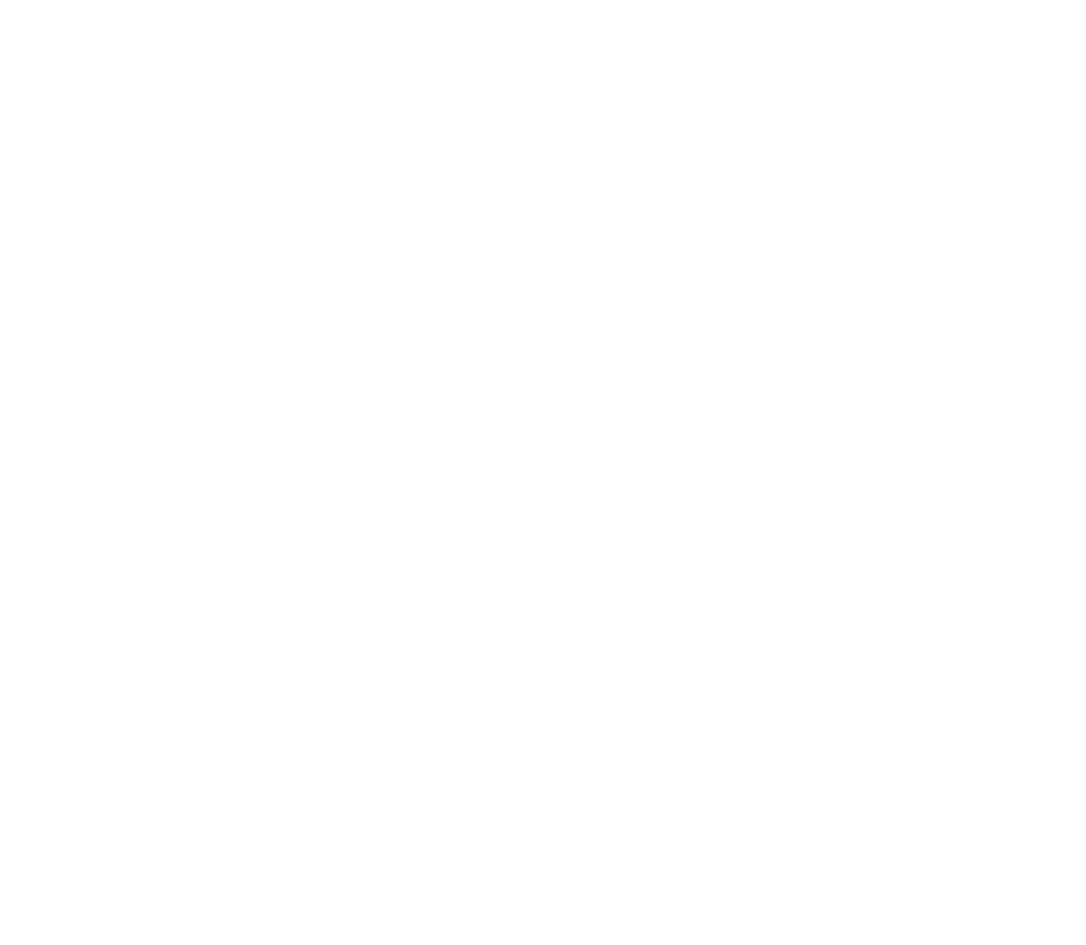
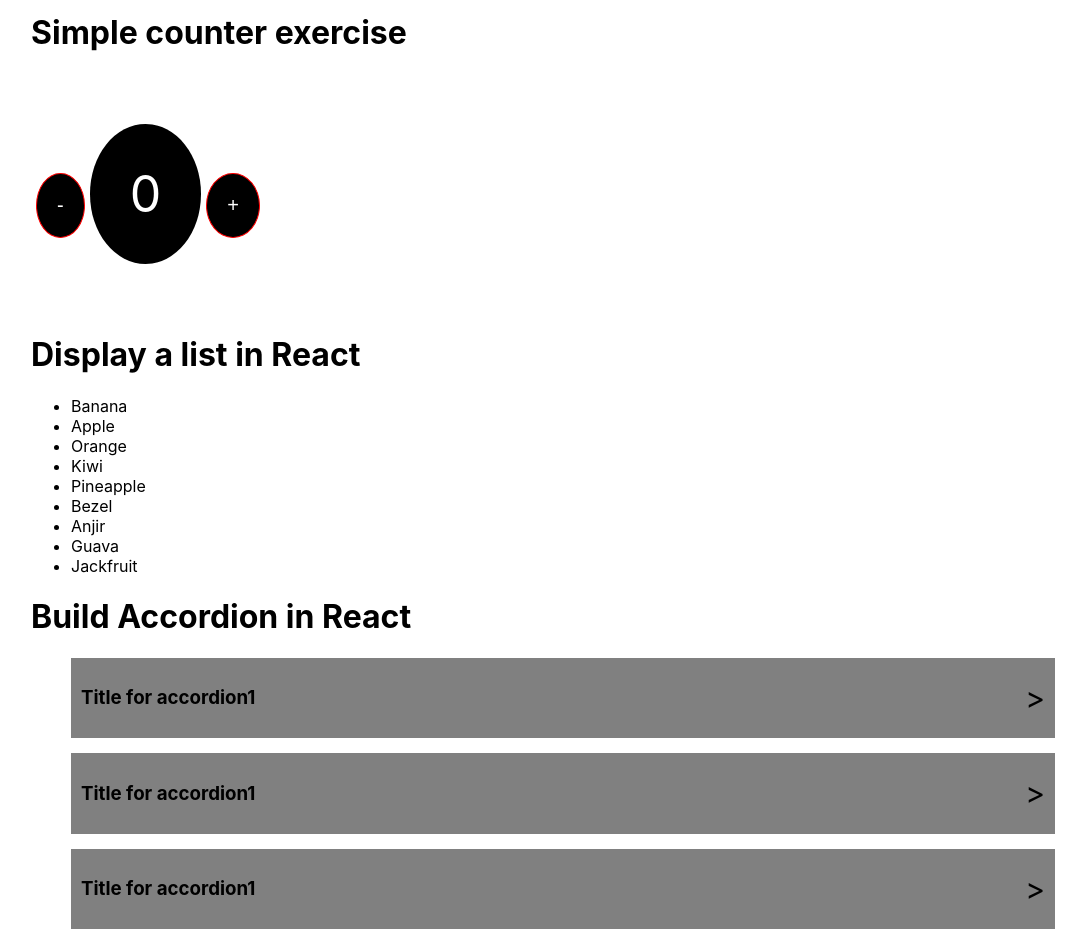
Before and after one commit to rashik007/react-exercises, a React (Create React App) app: page / in a window 1280 px wide. Shown: the part 300-1245 px from the top of the page, without its empty margins (97-1183 px from the left). Before the commit the page ends 800 px from the top, so only its background shows below. Built offline with nearby package versions, Linux system fonts and the light colour scheme.

Commit message:
new files added to exercise folder from laptop

```diff
--- a/src/App.js
+++ b/src/App.js
@@ -2,11 +2,17 @@
 import "./App.scss";
 import React from "react";
 import Search from "./components/Search";
+import Counter from "./components/Counter";
+import MapArr from "./components/MapArr";
+import Accordion from "./components/Accordion";
 
 function App() {
   return (
     <div>
       <Search />
+      <Counter />
+      <MapArr />
+      <Accordion />
     </div>
   );
 }
--- a/src/App.scss
+++ b/src/App.scss
@@ -47,3 +47,83 @@
     margin: 30px;
   }
 }
+
+.counter-body {
+  width: 80%;
+  margin-left: auto;
+  margin-right: auto;
+}
+
+.counter {
+  display: flex;
+  align-items: baseline;
+}
+
+.decrement--counter,
+.increment--counter,
+.increment--counter {
+  background: black;
+  color: white;
+  color: white;
+  font-size: 20px;
+  text-align: center;
+  padding: 20px;
+  border-radius: 50%;
+  border: 1px solid red;
+  margin: 5px;
+
+  &:hover {
+    background-color: red;
+  }
+}
+
+.display--count {
+  background-color: black;
+  font-size: 50px;
+  padding: 40px;
+  border-radius: 50%;
+  color: white;
+}
+
+button {
+  cursor: pointer;
+}
+
+.accordion-body {
+  list-style: none;
+
+  li {
+    margin-bottom: 15px;
+
+    .accordion--body {
+      p {
+        background: rgb(224, 224, 224);
+        margin: 0;
+      }
+    }
+  }
+}
+
+.accordion-title {
+  display: flex;
+  justify-content: space-between;
+  align-items: center;
+  background-color: grey;
+  margin: 10px 0;
+  h3 {
+    padding: 10px;
+  }
+  p {
+    font-size: 30px;
+    margin: 10px 10px;
+    background: grey;
+  }
+}
+
+p.block {
+  display: block;
+}
+
+p.none {
+  display: none;
+}
--- /dev/null
+++ b/src/components/Accordion.js
@@ -0,0 +1,65 @@
+// Display every title of accordion with body.
+// Hide every accordion body using element.display = none;
+// Toggle visibility of accordion body on click of title.
+import React from "react";
+
+function Accordion() {
+  const [visibilty, setVisibility] = React.useState(false);
+
+  function changeVisibility() {
+    setVisibility((prevVisibility) => !prevVisibility);
+    console.log("div was clicked");
+  }
+  return (
+    <div className="counter-body">
+      <h1>Build Accordion in React</h1>
+
+      <ul className="accordion-body">
+        <li>
+          <div className="accordion-title" onClick={changeVisibility}>
+            <h3>Title for accordion1</h3>
+            <p> &#62; </p>
+          </div>
+          <div className="accordion--body">
+            <p className={visibilty ? "block" : "none"}>
+              Nisi sunt dolore do minim adipisicing. In Lorem culpa enim
+              voluptate do aliquip exercitation labore laboris ullamco. Cillum
+              deserunt labore nostrud laboris aute aute non cupidatat ipsum
+              officia ut minim.
+            </p>
+          </div>
+        </li>
+        <li>
+          <div className="accordion-title" onClick={changeVisibility}>
+            <h3>Title for accordion1</h3>
+            <p> &#62; </p>
+          </div>
+          <div className="accordion--body">
+            <p className={visibilty ? "block" : "none"}>
+              Nisi sunt dolore do minim adipisicing. In Lorem culpa enim
+              voluptate do aliquip exercitation labore laboris ullamco. Cillum
+              deserunt labore nostrud laboris aute aute non cupidatat ipsum
+              officia ut minim.
+            </p>
+          </div>
+        </li>
+        <li>
+          <div className="accordion-title" onClick={changeVisibility}>
+            <h3>Title for accordion1</h3>
+            <p> &#62; </p>
+          </div>
+          <div className="accordion--body">
+            <p className={visibilty ? "block" : "none"}>
+              Nisi sunt dolore do minim adipisicing. In Lorem culpa enim
+              voluptate do aliquip exercitation labore laboris ullamco. Cillum
+              deserunt labore nostrud laboris aute aute non cupidatat ipsum
+              officia ut minim.
+            </p>
+          </div>
+        </li>
+      </ul>
+    </div>
+  );
+}
+
+export default Accordion;
--- /dev/null
+++ b/src/components/Counter.js
@@ -0,0 +1,29 @@
+// Creating a simple counter using React which increments or decrements count dynamically on-screen as the user clicks on the button. This exercise requires knowledge of fundamental React concepts such as State, Component, etc.
+
+import React from "react";
+
+function Counter() {
+  const [count, setCount] = React.useState(0);
+  function updateCount(event) {
+    const btnText = event.target.innerHTML;
+    console.log(btnText);
+    setCount((prevCount) => (btnText === "-" ? prevCount - 1 : prevCount + 1));
+  }
+  return (
+    <div className="counter-body">
+      <h1>Simple counter exercise</h1>
+
+      <div className="counter">
+        <button className="decrement--counter" onClick={updateCount}>
+          -
+        </button>
+        <p className="display--count">{count}</p>
+        <button className="increment--counter" onClick={updateCount}>
+          +
+        </button>
+      </div>
+    </div>
+  );
+}
+
+export default Counter;
--- /dev/null
+++ b/src/components/MapArr.js
@@ -0,0 +1,19 @@
+import React from "react";
+import Data from "../Data.js";
+
+function MapArr() {
+  const [data, setData] = React.useState(Data);
+  function mapArray() {
+    return data.map((item, index) => <li key={index}>{item}</li>);
+  }
+
+  console.log(data);
+  return (
+    <div className="counter-body">
+      <h1>Display a list in React</h1>
+      <ul className="list">{mapArray()}</ul>
+    </div>
+  );
+}
+
+export default MapArr;
--- a/src/components/Search.js
+++ b/src/components/Search.js
@@ -6,14 +6,14 @@
   const [filteredItems, setFilteredItems] = React.useState(Data);
 
   function filterFruit(event) {
-    console.log(event.target.value);
+    // console.log(event.target.value);
     const searchQuery = event.target.value.toLowerCase();
     const filteredItems = items.filter((mm) =>
       mm.toLowerCase().includes(searchQuery)
     );
     setFilteredItems(filteredItems);
   }
-  console.log(items);
+  // console.log(items);
   return (
     <div className="search-body">
       <input
```
